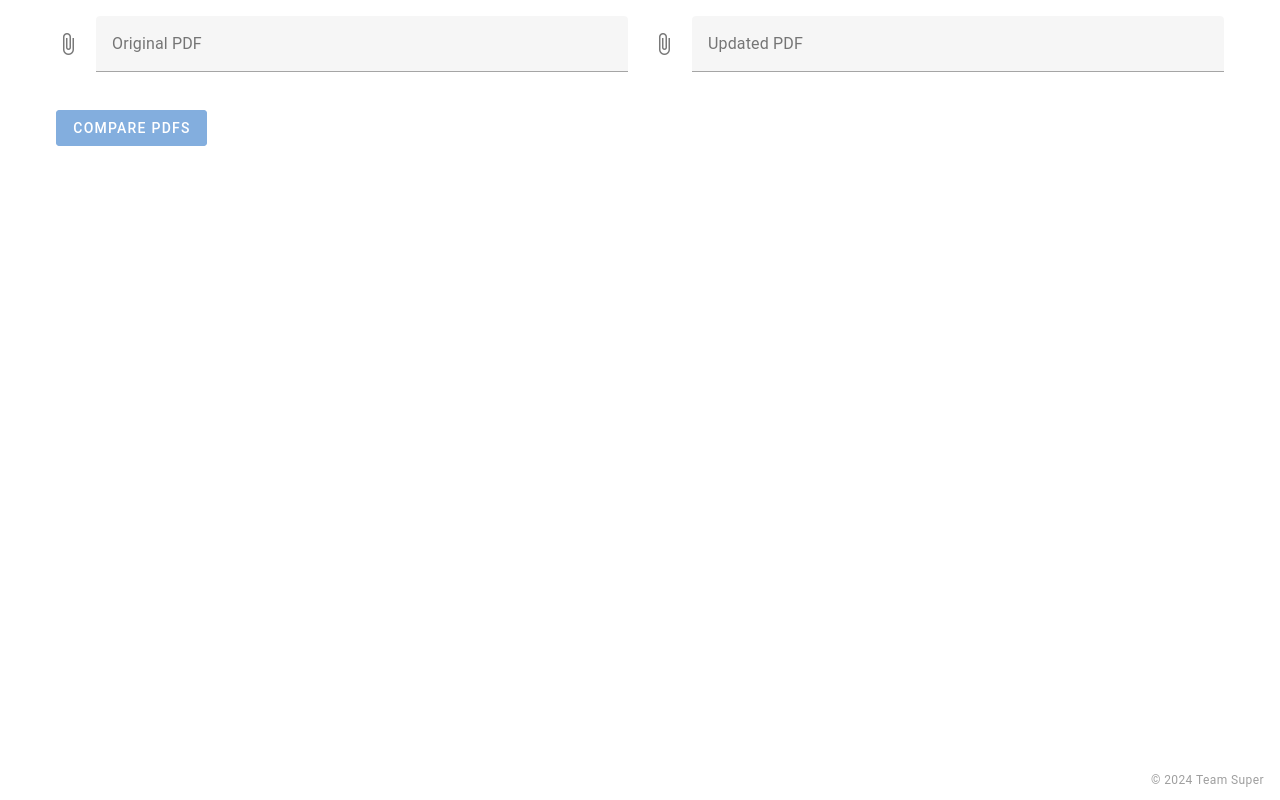
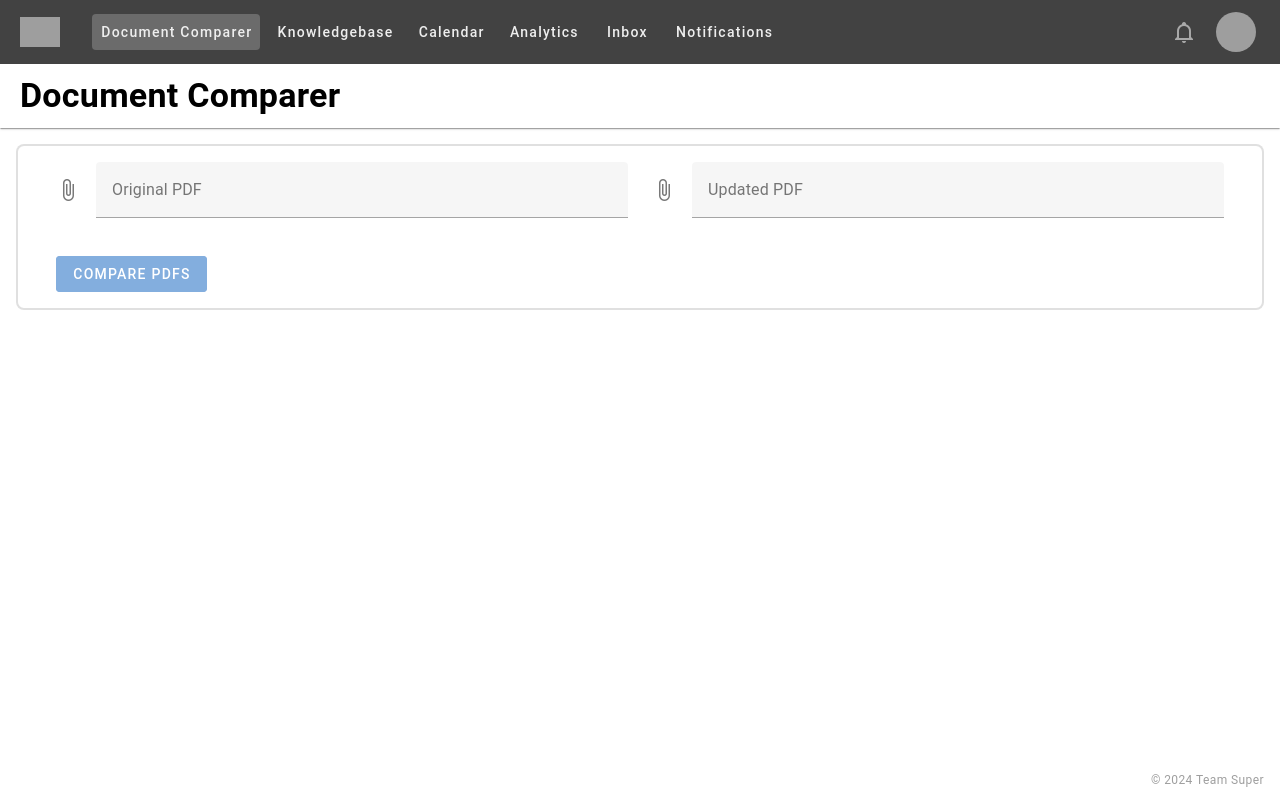
Before and after one commit to SalocinDotTEN/YTL-AI-Hackathon-Team-Super, a Vue app: page / in a window 1280 px wide. Built offline with nearby package versions, Linux system fonts and the light colour scheme; grey boxes are pictures that could not be loaded.

Commit message:
change the theme a bit. make it more slick.

```diff
--- a/src/layouts/default.vue
+++ b/src/layouts/default.vue
@@ -1,13 +1,78 @@
 <template>
   <v-app>
     <v-main>
-      <router-view />
-    </v-main>
-
-    <AppFooter />
-  </v-app>
+      <v-app-bar class="px-md-4" color="surface-variant" flat>
+        <template #prepend>
+          <v-app-bar-nav-icon v-if="$vuetify.display.smAndDown" @click="drawer = !drawer" />
+        </template>
+        <v-img class="me-sm-8" max-width="40" src="https://cdn.vuetifyjs.com/docs/images/logos/v.svg" />
+        <template v-if="$vuetify.display.mdAndUp">
+          <v-btn
+            v-for="(item, i) in items"
+            :key="i"
+            :active="i === 0"
+            class="me-2 text-none"
+            slim
+            v-bind="item"
+          />
+        </template>
+        <v-spacer />
+        <template #append>
+          <v-btn class="ms-1 opacity-60" icon="mdi-bell-outline" />
+          <v-btn class="ms-1" icon>
+            <v-avatar image="https://picsum.photos/268" />
+            <v-menu activator="parent" origin="top">
+              <v-list>
+                <v-list-item link title="Update profile" />
+                <v-list-item link title="Sign out" />
+              </v-list>
+            </v-menu>
+          </v-btn>
+        </template>
+      </v-app-bar>
+      <v-navigation-drawer
+        v-if="$vuetify.display.smAndDown"
+        v-model="drawer"
+        location="top"
+        temporary
+        width="355"
+      >
+        <v-list class="py-0" slim>
+          <v-list-item
+            v-for="(item, i) in items"
+            :key="i"
+            :active="i === 0"
+            link
+            :prepend-icon="item.icon"
+            :title="item.text"
+          />
+        </v-list>
+      </v-navigation-drawer>
+      <v-toolbar color="surface" elevation="1">
+        <template #title>
+          <h2 class="text-h4 font-weight-bold">Document Comparer</h2>
+        </template>
+      </v-toolbar>
+      <div class="pa-4">
+        <v-sheet border="md" rounded="lg" width="100%">
+          <router-view />
+        </v-sheet>
+      </div>
+      <AppFooter />
+    </v-main></v-app>
 </template>
 
 <script lang="ts" setup>
-  //
+  import { shallowRef } from 'vue'
+
+  const drawer = shallowRef(false)
+
+  const items = [
+    { text: 'Document Comparer' },
+    { text: 'Knowledgebase' },
+    { text: 'Calendar' },
+    { text: 'Analytics' },
+    { text: 'Inbox' },
+    { text: 'Notifications' },
+  ]
 </script>
--- a/src/pages/index.vue
+++ b/src/pages/index.vue
@@ -1,7 +1,7 @@
 <template>
   <v-container>
     <v-row>
-      <v-col cols="12" md="6">
+      <v-col cols="12" md="6" transition="scroll-x-transition">
         <v-file-input
           v-model="file1"
           accept="application/pdf"
@@ -11,7 +11,7 @@
           @change="loadPdf(1)"
         />
       </v-col>
-      <v-col cols="12" md="6">
+      <v-col cols="12" md="6" transition="scroll-x-reverse-transition">
         <v-file-input
           v-model="file2"
           accept="application/pdf"
@@ -28,12 +28,6 @@
       :disabled="!file1 || !file2"
       @click="comparePdfs"
     > Compare PDFs </v-btn>
-    <v-card v-if="differences" class="mt-4 animate__animated animate__fadeInUp">
-      <v-card-title>Differences (red is removed, green is added):</v-card-title>
-      <v-card-text>
-        <div v-html="differences" />
-      </v-card-text>
-    </v-card>
     <v-card v-if="aiAnalysis" class="mt-4 animate__animated animate__fadeInUp">
       <v-card-title>AI Analysis:</v-card-title>
       <v-card-text>
```
